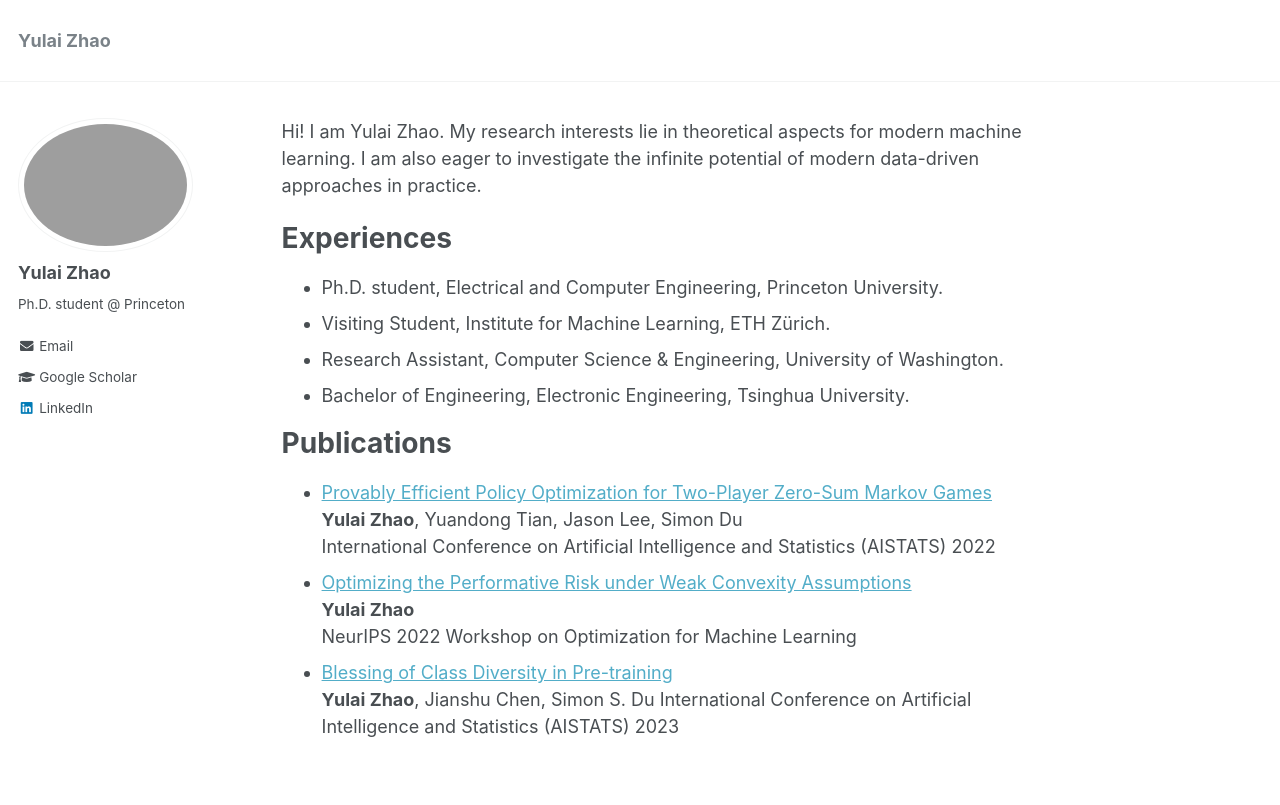
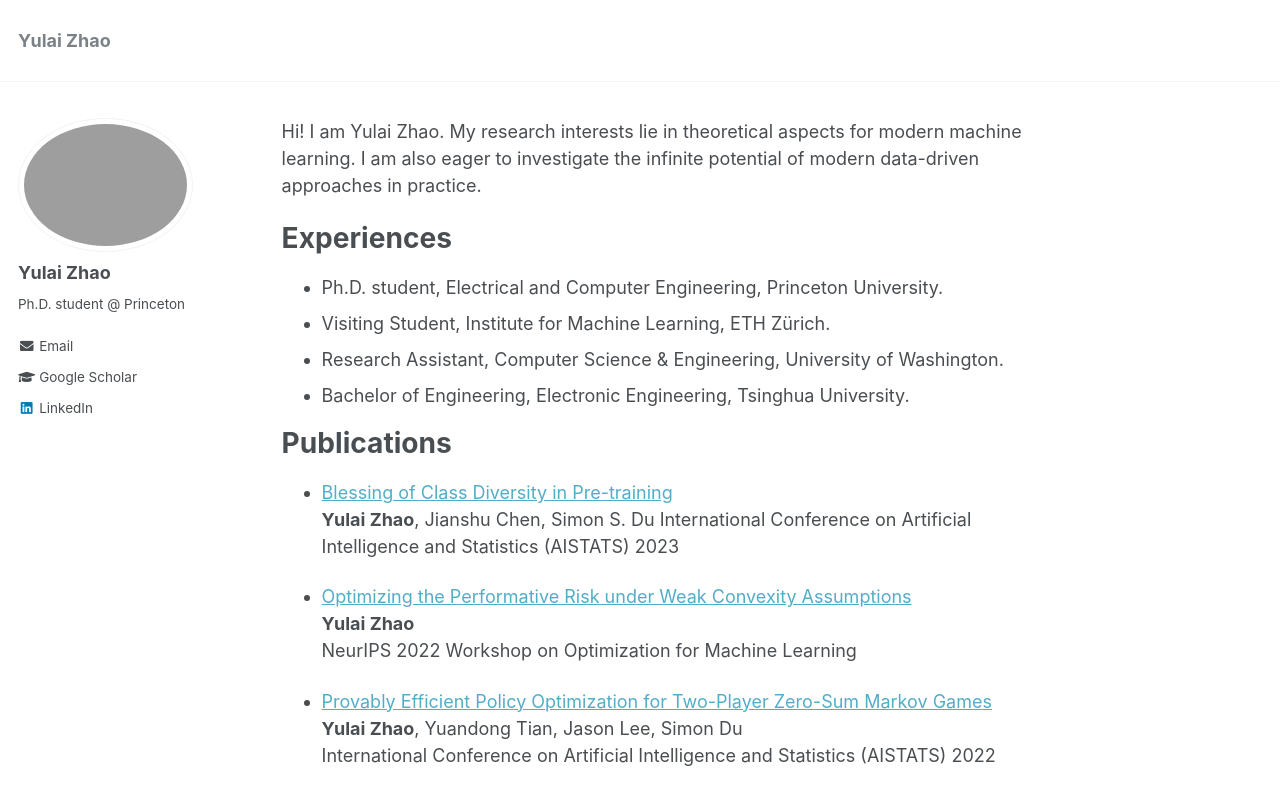
Before and after one commit to zhaoyl18/zhaoyl18.github.io, a Jekyll site: the page built from _pages/about.md, in a window 1280 px wide and 954 px high. Shown: the top 805 px of the window. Built offline with Jekyll 4.4.1, drawn with Linux system fonts in a browser that asks for light colours.

```diff
--- a/_pages/about.md
+++ b/_pages/about.md
@@ -18,12 +18,14 @@ Experiences
 
 Publications
 ======
+* [Blessing of Class Diversity in Pre-training](https://arxiv.org/abs/2209.03447)
+**Yulai Zhao**, Jianshu Chen, Simon S. Du
+International Conference on Artificial Intelligence and Statistics (AISTATS) 2023
+
+* [Optimizing the Performative Risk under Weak Convexity Assumptions](https://openreview.net/forum?id=Ut_vApkulkk)
+**Yulai Zhao**
+NeurIPS 2022 Workshop on Optimization for Machine Learning
+
 * [Provably Efficient Policy Optimization for Two-Player Zero-Sum Markov Games](https://proceedings.mlr.press/v151/zhao22b.html)
 **Yulai Zhao**, Yuandong Tian, Jason Lee, Simon Du
 International Conference on Artificial Intelligence and Statistics (AISTATS) 2022
-* [Optimizing the Performative Risk under Weak Convexity Assumptions](https://openreview.net/forum?id=Ut_vApkulkk)
-**Yulai Zhao**
-NeurIPS 2022 Workshop on Optimization for Machine Learning
-* [Blessing of Class Diversity in Pre-training](https://arxiv.org/abs/2209.03447)
-**Yulai Zhao**, Jianshu Chen, Simon S. Du
-International Conference on Artificial Intelligence and Statistics (AISTATS) 2023
```
